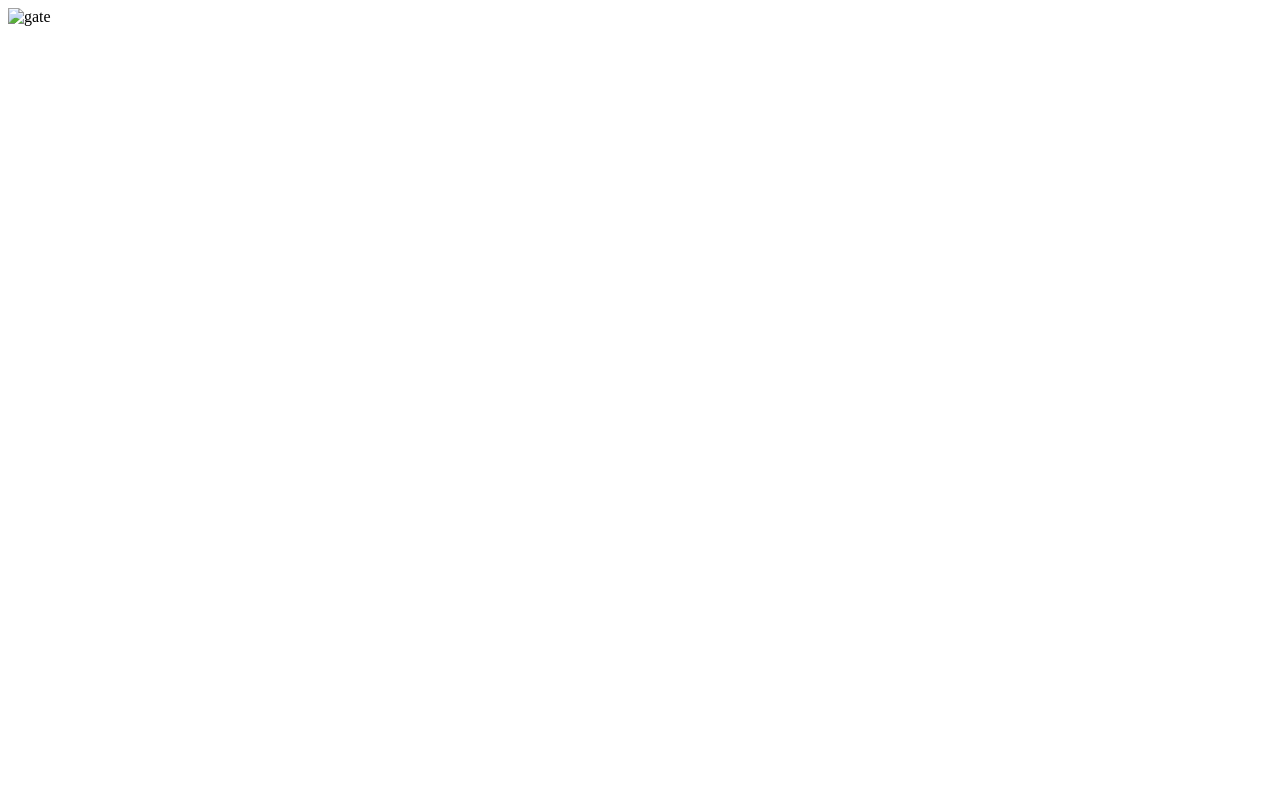
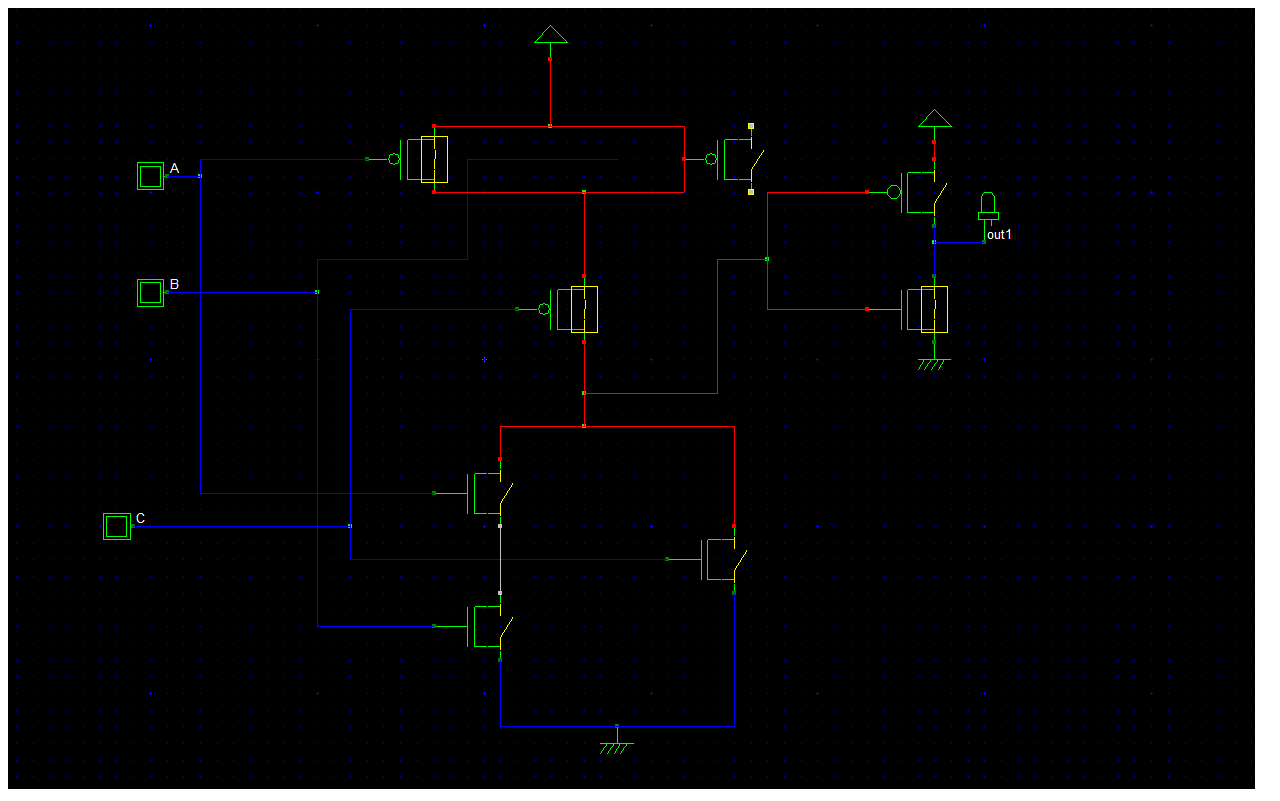
Before and after one commit to foysal85/1st-repo, a plain HTML site: page index.html in a window 1280 px wide. Drawn offline with Linux system fonts and the light colour scheme.

Commit message:
added image

```diff
--- a/index.html
+++ b/index.html
@@ -7,6 +7,6 @@
     <title>1st repo</title>
 </head>
 <body>
-    <img src="coms.png" alt="gate">
+    <img src="cmos.png" alt="gate">
 </body>
 </html>
```
